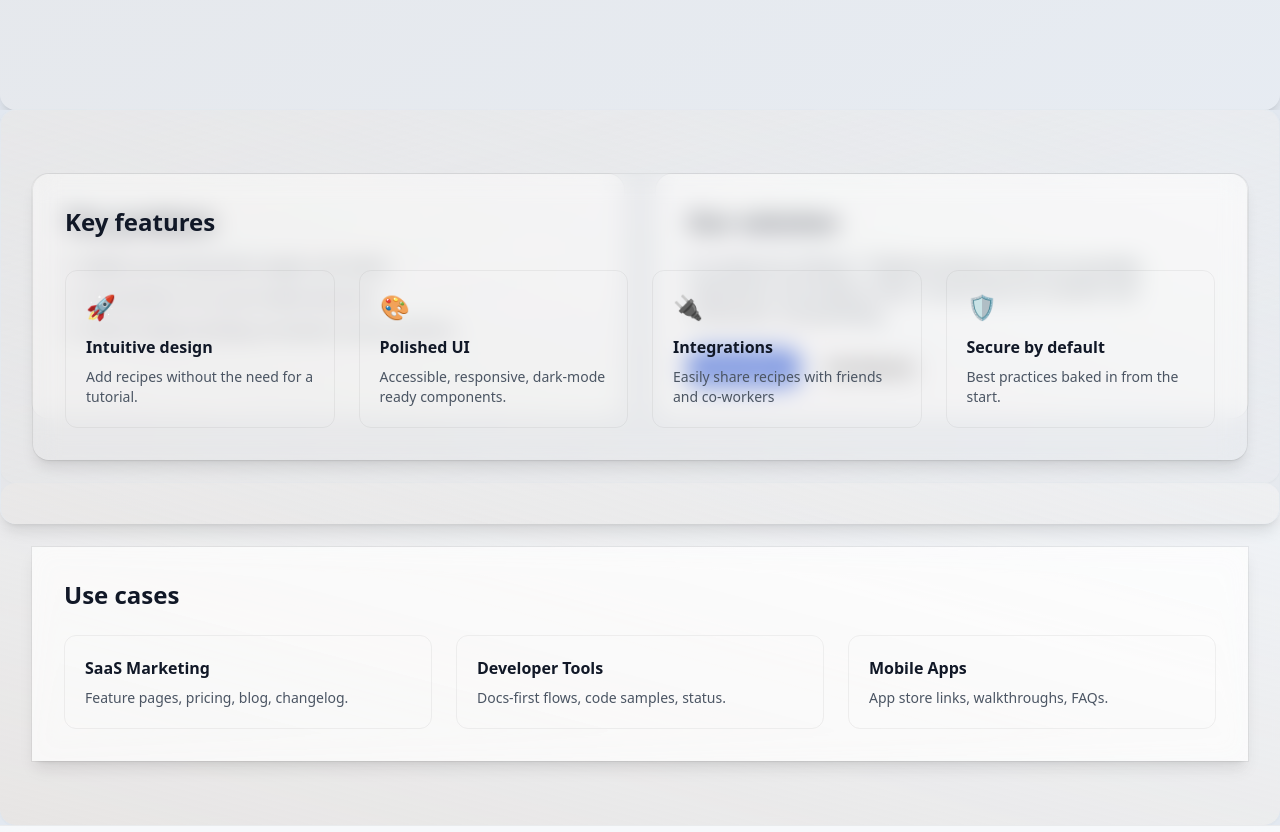
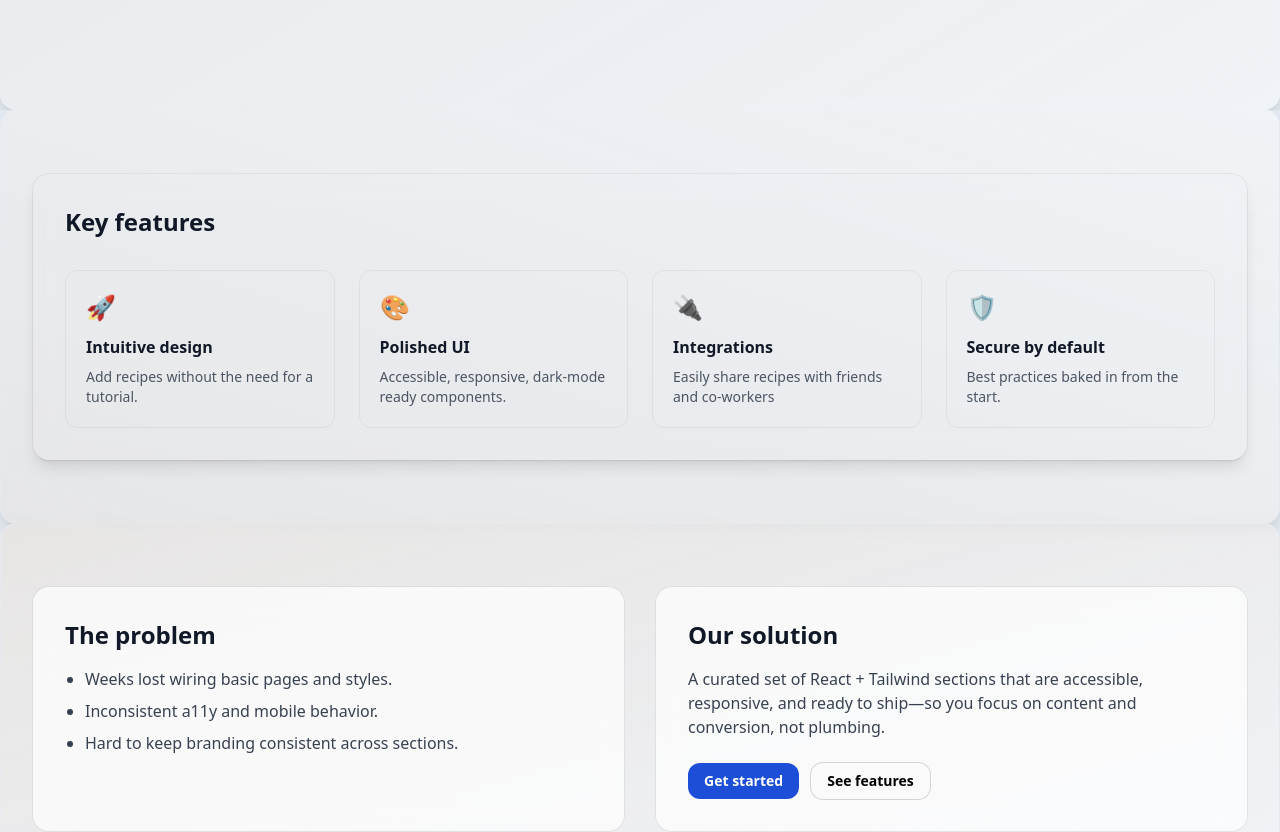
Before and after one commit to JoHeyJo/sling-it-product-site, a React (Vite) app: page / in a window 1280 px wide. Shown: the part 640-1472 px from the top of the page. Built offline with nearby package versions, Linux system fonts and the light colour scheme.

Commit message:
Working overlay that creates blur effect.

```diff
--- a/src/App.tsx
+++ b/src/App.tsx
@@ -24,7 +24,7 @@ function App() {
         ]}
         cta={{ label: "Get Started", href: "#get-started" }}
       />
-      <div className="relative">
+      <section className="Product-Sections">
         <Hero
           eyebrow="NEW"
           title="Manage your recipes faster while slinging drinks! "
@@ -58,7 +58,7 @@ function App() {
         <ProblemSolution />
         <UseCases />
         <Footer />
-      </div>
+      </section>
     </div>
   );
 }
--- a/src/components/Hero.tsx
+++ b/src/components/Hero.tsx
@@ -47,11 +47,23 @@ export default function Hero({
       <div
         id="Hero-foreground"
         className="
-relative mx-auto max-w-7xl px-6 py-16 sm:py-20 lg:py-28 lg:px-8
-rounded-2xl shadow-lg z-30
-bg-gradient-to-br from-stone-200/60 to-gray-50/20
-dark:from-gray-900/60 dark:to-gray-800/40
-"
+
+             mx-auto max-w-7xl px-6 py-16 sm:py-20 lg:py-28 lg:px-8
+             bg-gradient-to-br
+             backdrop-blur-sm
+
+             /* Border effect*/
+             rounded-2xl shadow-lg
+             z-30
+
+            /* Light mode styles */
+             from-stone-200/70 to-gray-50/60
+            text-gray-900
+
+             /* Dark mode overrides */
+             dark:from-gray-900/90 dark:to-gray-800/80
+
+             "
       >
         <div className="grid items-center gap-y-12 gap-x-8 md:grid-cols-2">
           {/* Copy column */}
--- a/src/sections/Features.tsx
+++ b/src/sections/Features.tsx
@@ -4,12 +4,23 @@ export default function Features() {
   return (
     <section
       id="Features"
-      className=" absolute
-mx-auto max-w-7xl px-6 py-16 lg:px-8
-rounded-2xl shadow-lg z-20
-bg-gradient-to-tr from-stone-200/60 to-gray-50/20
-dark:from-gray-900/60 dark:to-gray-800/40
--mt-px border-t border-x border-slate-200/70
+      className="
+  mx-auto max-w-7xl px-6 py-16 lg:px-8
+  bg-gradient-to-tr
+
+  /* Border effect*/
+  rounded-2xl shadow-lg
+  p-8
+  bg-translucent
+  -mt-px border-x border-t border-slate-200/70
+  z-20
+
+  /* Light mode styles */
+  from-stone-200/70 to-gray-50/60
+
+  /* Dark mode overrides */
+  dark:bg-transparent
+  dark:from-gray-900/90 dark:to-gray-800/80
 "
     >
       <div
--- a/src/sections/ProblemSolution.tsx
+++ b/src/sections/ProblemSolution.tsx
@@ -2,14 +2,23 @@ export default function ProblemSolution() {
   return (
     <section
       id="problem"
-      className="
-mx-auto max-w-7xl px-6 py-16 lg:px-8
-rounded-2xl shadow-sm z-10
-bg-gradient-to-br from-stone-200/60 to-gray-50/20
-dark:from-gray-900/60 dark:to-gray-800/40
--mt-px border-t border-y border-slate-200/70
-"
+      className="relative
+      mx-auto max-w-7xl px-6 py-16
+            bg-gradient-to-br
+
+            from-stone-200 to-gray-50/60
+            rounded-2xl shadow-sm
+
+              -mt-px border-x  border-slate-200/70
+                z-[-1px]
+
+            p-8
+
+            dark:from-gray-900/90 dark:to-gray-800/80 lg:px-8
+            "
     >
+      <div className="absolute inset-x-0 top-0 h-1 bg-gradient-to-b from-slate-200/60 to-transparent blur-sm"></div>
+
       <div className="grid gap-8 lg:grid-cols-2">
         <div className="rounded-2xl bg-white/70 p-8 ring-1 ring-black/5 backdrop-blur-md dark:bg-gray-900/80 dark:ring-white/10">
           <h2 className="text-2xl font-semibold text-gray-900 dark:text-white">
```
